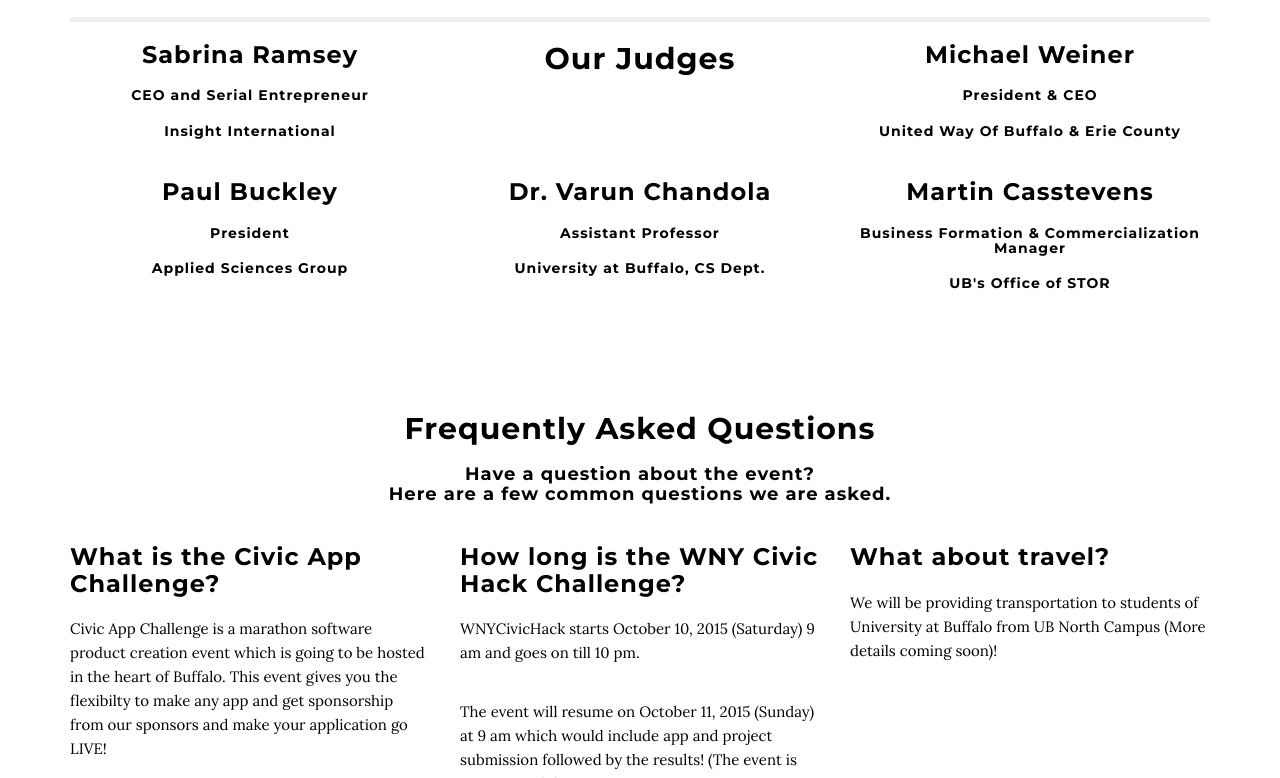
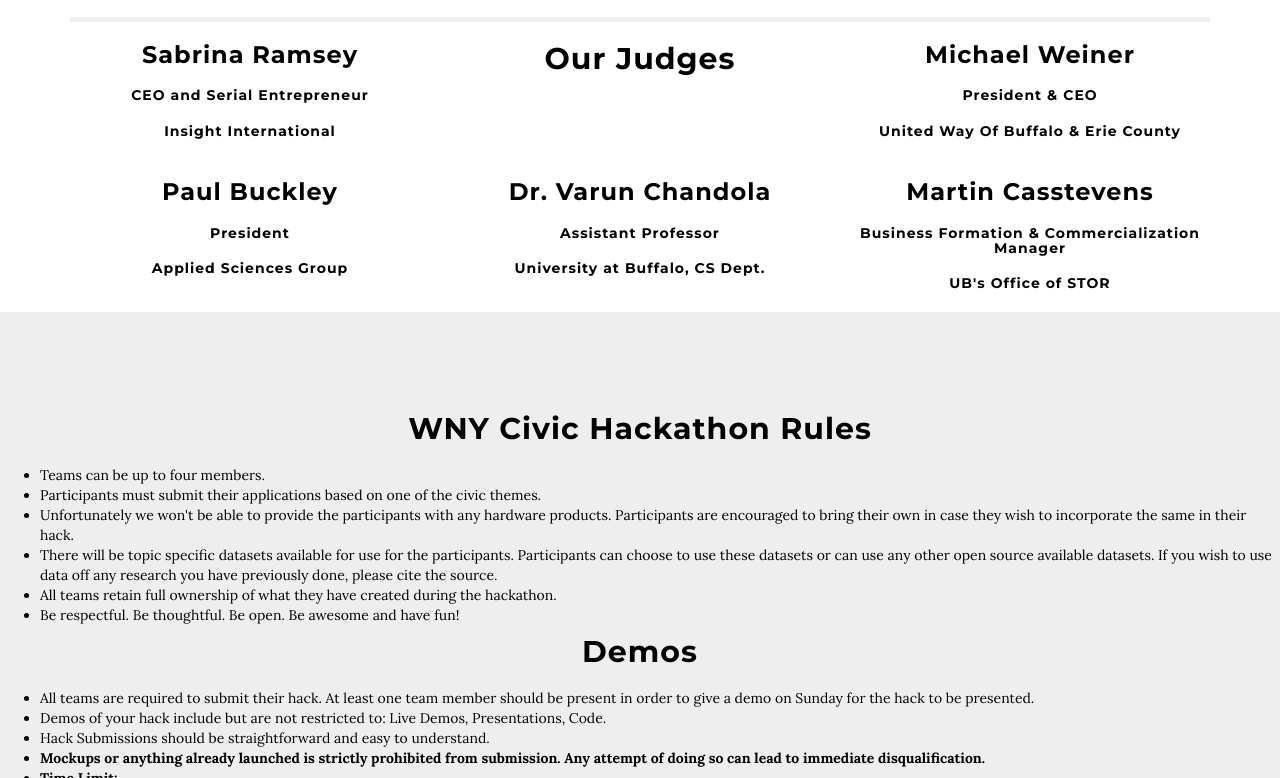
Before and after one commit to WNYCivicHack/WNYCivicHack-Website, a plain HTML site: page index.html in a window 1280 px wide. Shown: the part 2022-2800 px from the top of the page. Drawn offline with Linux system fonts and the light colour scheme; some packages are replaced by stand-ins of ours.

Commit message:
Rules Updated

```diff
--- a/index.html
+++ b/index.html
@@ -60,6 +60,9 @@
 
                     <li>
                         <a class="page-scroll" href="#logistics">Logistics</a>
+                    </li>
+                    <li>
+                        <a class="page-scroll" href="#rules">Rules</a>
                     </li>
                     <li>
                         <a class="page-scroll" href="#faq">FAQ</a>
@@ -185,7 +188,26 @@
 
         </div>
     </section>
-
+    <!-- Hackathon Rules Section -->
+    <section id="rules" class="jumbotron content-section">
+        <h2><center>WNY Civic Hackathon Rules</center></h2>
+        <ul>
+            <li>Teams can be up to four members.</li>
+            <li>Participants must submit their applications based on one of the civic themes.</li>
+            <li>Unfortunately we won't be able to provide the participants with any hardware products. Participants are encouraged to bring their own in case they wish to incorporate the same in their hack.</li>
+            <li>There will be topic specific datasets available for use for the participants. Participants can choose to use these datasets or can use any other open source available datasets. If you wish to use data off any research you have previously done, please cite the source.</li>
+            <li>All teams retain full ownership of what they have created during the hackathon.</li>
+            <li>Be respectful. Be thoughtful. Be open. Be awesome and have fun!</li>
+        </ul>
+        <h2><center>Demos</center></h2>
+        <ul>
+            <li>All teams are required to submit their hack. At least one team member should be present in order to give a demo on Sunday for the hack to be presented.</li>
+            <li>Demos of your hack include but are not restricted to: Live Demos, Presentations, Code.</li>
+            <li>Hack Submissions should be straightforward and easy to understand.</li>
+            <li><strong>Mockups or anything already launched is strictly prohibited from submission. Any attempt of doing so can lead to immediate disqualification.</strong></li>
+            <li><strong>Time Limit:</strong><br>Each demo should be not more than 300 seconds (5 minutes). Presenters will be told ahead of time and will be told how much time remains during the presentation.</li>
+        </ul>
+    </section>
     <!-- FAQ Section -->
     <section id="faq" class="container content-section">
                 <center><h2>Frequently Asked Questions</h2>
@@ -203,7 +225,7 @@
                     <p>The event will resume on October 11, 2015 (Sunday) at 9 am which would include app and project submission followed by the results! (The event is not overnight)</p></div>
                     <div class="col-xs-6 col-sm-4">
                     <h3>What about travel?</h3>
-                    <p>We will be providing transportation to students of University at Buffalo from UB North Campus (More details coming soon)!</p></div>
+                    <p>Students are requested to use the NFTA service or car pool in order to get to d!g.</p></div>
 
                 </div>
             </div>
@@ -222,7 +244,7 @@
             <div class="row">
                 <div class="col-xs-6 col-sm-4">
                 <h4>What should I bring?</h4>
-                    <p>All you would need is a valid form of ID, your laptop + charger.</p>
+                    <p>All you would need is a valid form of ID, your eventbrite ticket, laptop + charger.</p>
                     </div>
                 <div class="col-xs-6 col-sm-4">
                     <h4>Will there be food provided?</h4>
```
